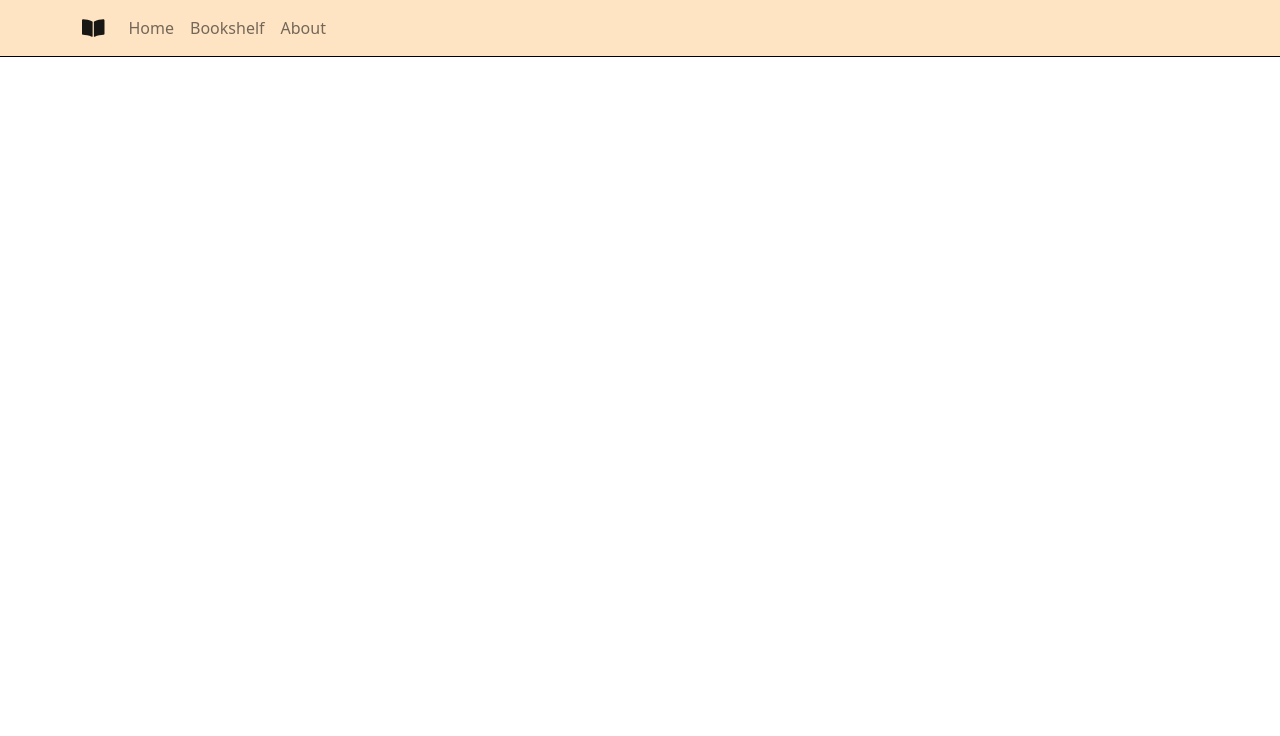
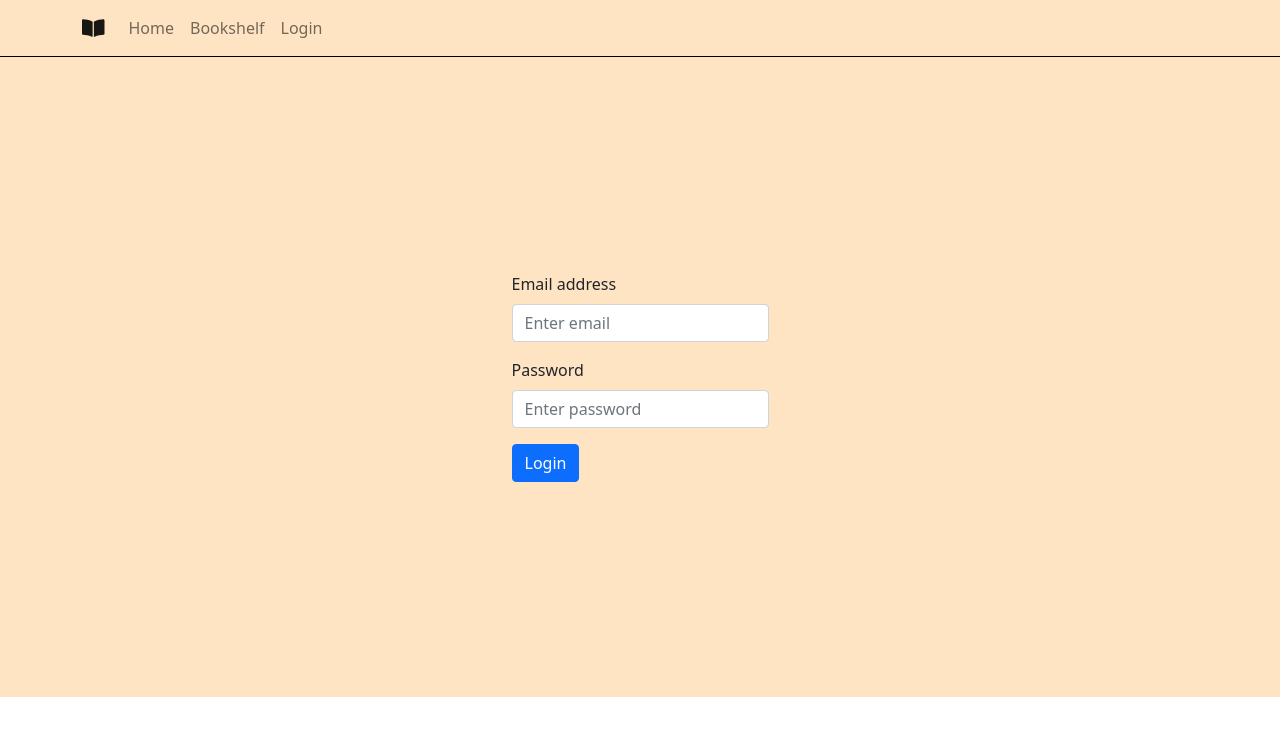
Before and after one commit to dorj222/booksuggester, a React (Create React App) app: page /login in a window 1280 px wide. Shown: the top 736 px of the page. Built offline with nearby package versions, Linux system fonts and the light colour scheme; no server answers.

Commit message:
added Sign-in component and Login component

```diff
--- a/src/App.js
+++ b/src/App.js
@@ -3,8 +3,9 @@ import { Component } from 'react/cjs/react.production.min';
 import './App.css';
 import {BookList} from './components/book-list/Booklist';
 import {BrowserRouter as Router, Switch, Route, Link} from "react-router-dom";
-import Navbar from './components/navbar/NavbarComponent'
-import {Home} from './components/home/Home'
+import Navbar from './components/navbar/NavbarComponent';
+import {Home} from './components/home/Home';
+import Login from './components/login/Login';
 
 class App extends Component{
 
@@ -119,8 +120,6 @@ class App extends Component{
     return background;
   }
 
-
-
   render(){
     // const title = this.state.books.title;
     const books = this.state.books;
@@ -170,6 +169,10 @@ class App extends Component{
               />
           </Route>
 
+          <Route exact path="/login">
+                <Login/>
+          </Route>
+
         </Switch>
         </Router>
       </div>
--- a/src/components/book-list/Booklist.jsx
+++ b/src/components/book-list/Booklist.jsx
@@ -2,15 +2,18 @@ import React from 'react';
 import './book-list.styles.css';
 import {Book} from '../book/Book';
 import {Home} from '../home/Home';
+import { FontAwesomeIcon } from '@fortawesome/react-fontawesome';
+import {faBook} from '@fortawesome/free-solid-svg-icons';
 
 
 class BookList extends React.Component{
 
     render() {
      return(
-
       <div>
-            <h1>Bookshelf</h1>
+            <h1 className="header">
+                <FontAwesomeIcon icon={faBook}></FontAwesomeIcon> Bookshelf
+            </h1>
 
             <div className="card-list">
 
--- a/src/components/book-list/book-list.styles.css
+++ b/src/components/book-list/book-list.styles.css
@@ -7,4 +7,10 @@
     flex-wrap: wrap;
     flex-direction: row;
     gap: 40px;
+    margin-bottom: 60px;
+    margin-top: 60px;
   }
+
+  .header{
+    margin-top: 60px;
+  }
--- a/src/components/home/Home.jsx
+++ b/src/components/home/Home.jsx
@@ -11,6 +11,7 @@ class Home extends React.Component {
         return (
             <div>
                 <div className="homeContainer">
+
                     <Book
                     title={this.props.title}
                     authors={this.props.authors}
--- /dev/null
+++ b/src/components/login/Login.jsx
@@ -0,0 +1,15 @@
+import React from "react";
+import './login.style.css';
+import SignIn from '../sign-in/Sign-in'
+
+const Login = () => {
+    return (
+        <div className="login">
+
+            <SignIn/>
+
+        </div>
+    );
+};
+
+export default Login;
--- /dev/null
+++ b/src/components/login/login.style.css
@@ -0,0 +1,9 @@
+
+.login{
+    display: flex;
+    height: 80vh;
+    flex-direction: row;
+    margin: 0 auto;
+    align-items: center;
+    justify-content: center;
+}
--- a/src/components/navbar/NavbarComponent.jsx
+++ b/src/components/navbar/NavbarComponent.jsx
@@ -17,7 +17,7 @@ const NavbarComponent = () => {
                 <Nav className="me-auto">
                   <Nav.Link as={Link} to="/">Home</Nav.Link>
                   <Nav.Link as={Link} to="/book-list">Bookshelf</Nav.Link>
-                  <Nav.Link as={Link} to="/about">About</Nav.Link>
+                  <Nav.Link as={Link} to="/login">Login</Nav.Link>
                 </Nav>
                 </Container>
               </Navbar>
--- a/src/components/navbar/navbar.style.css
+++ b/src/components/navbar/navbar.style.css
@@ -1,3 +1,4 @@
 .navbarBooks{
     border-bottom: 1px solid black !important;
+    background-color: bisque;
   }
--- /dev/null
+++ b/src/components/sign-in/Sign-in.jsx
@@ -0,0 +1,68 @@
+import React from 'react';
+import './sign-in.style.css';
+import { Form, FormGroup, FormControl, Button} from 'react-bootstrap';
+
+class SignIn extends React.Component{
+
+constructor(props) {
+    super(props)
+
+        this.state = {
+            email: '',
+            password: ''
+        };
+    }
+
+    handleSubmit = event =>{
+        event.preventDefault();
+        this.setState({email: "", password: ""});
+    };
+
+    handleChange = event =>{
+        const {value, name} = event.target;
+        this.setState({[name]: value});
+    };
+
+    render(){
+        return(
+            <div className='sign-in'>
+
+                <Form onSubmit={this.handleSubmit}>
+                <Form.Group className="mb-3" controlId="formBasicEmail">
+                    <Form.Label>Email address</Form.Label>
+                    <Form.Control
+                            type="email"
+                            name="email"
+                            label="email"
+                            placeholder="Enter email"
+                            value={this.state.email}
+                            onChange={this.handleChange}
+                            required
+                    />
+                </Form.Group>
+
+                <Form.Group className="mb-3" controlId="formBasicPassword">
+                    <Form.Label>Password</Form.Label>
+                    <Form.Control
+                             type="password"
+                             name="password"
+                             placeholder="Enter password"
+                             value={this.state.password}
+                             onChange={this.handleChange}
+                             label="password"
+                             required
+                    />
+                </Form.Group>
+
+                <Button variant="primary" type="submit">
+                    Login
+                </Button>
+
+                </Form>
+
+            </div>
+        )
+    }
+}
+
+export default SignIn;
--- /dev/null
+++ b/src/components/sign-in/sign-in.style.css
@@ -0,0 +1,10 @@
+
+.sign-in{
+    display: flex;
+    flex-direction: column;
+    width: max-content;
+    text-align: start;
+}
+ body{
+     background-color: bisque;
+ }
```
